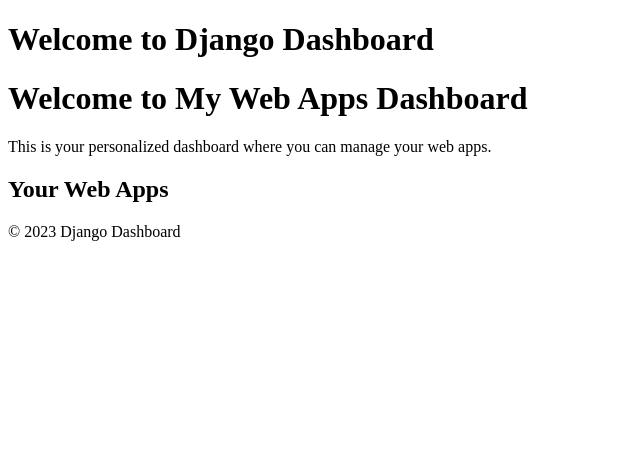
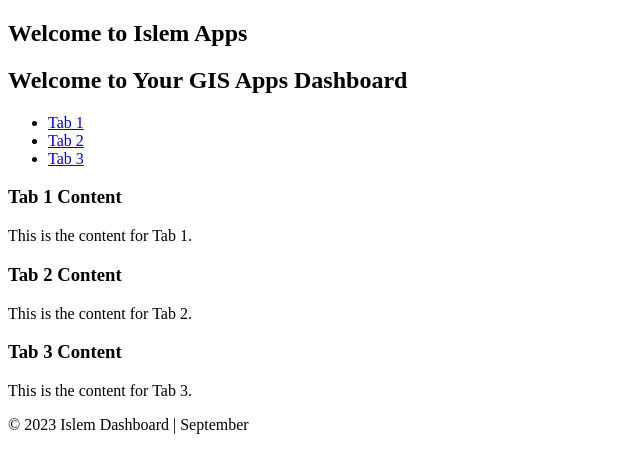
Before and after one commit to Beni1803/ISLEM-SOLUTIONS, a Python web app: template dashboard/templates/dashboard/dashboard.html in a window 1280 px wide. Shown: the top 473 px of the page, without its empty margins (0-640 px from the left). Run offline with Jinja, Linux system fonts and the light colour scheme; the template is opened without the code that fills it, so the values that code supplies are empty.

Commit message:
tabs add

```diff
--- a/dashboard/templates/base_generic.html
+++ b/dashboard/templates/base_generic.html
@@ -1,20 +1,36 @@
-<!-- templates/base_generic.html -->
 <!DOCTYPE html>
-<html>
+<html lang="en">
 <head>
-    <title>Django Dashboard</title>
+    <meta charset="UTF-8">
+    <meta name="viewport" content="width=device-width, initial-scale=1.0">
+    <title>Dashboard</title>
 </head>
 <body>
     <header>
-        <h1>Welcome to Django Dashboard</h1>
+        <nav>
+            <h1>Welcome to Islem Apps</h1>
+        </nav>
     </header>
     <main>
-        {% block content %}
-        <!-- This space will be filled by the content of child templates -->
-        {% endblock %}
+        <section class="content">
+            {% block content %}
+            <!-- This space will be filled by the content of child templates -->
+            {% endblock %}
+        </section>
     </main>
     <footer>
-        <p>&copy; 2023 Django Dashboard</p>
+        <p>&copy; <span id="current-year"></span> Islem Dashboard | <span id="current-month"></span></p>
     </footer>
+
+    <script>
+        // JavaScript to set the current year and month dynamically
+        const currentDate = new Date();
+        const currentYear = currentDate.getFullYear();
+        const months = ['January', 'February', 'March', 'April', 'May', 'June', 'July', 'August', 'September', 'October', 'November', 'December'];
+        const currentMonth = months[currentDate.getMonth()];
+
+        document.getElementById("current-year").textContent = currentYear;
+        document.getElementById("current-month").textContent = currentMonth;
+    </script>
 </body>
 </html>
--- a/dashboard/templates/dashboard/dashboard.html
+++ b/dashboard/templates/dashboard/dashboard.html
@@ -1,16 +1,29 @@
 {% extends "base_generic.html" %}
 
 {% block content %}
-  <h1>Welcome to My Web Apps Dashboard</h1>
-  <p>This is your personalized dashboard where you can manage your web apps.</p>
+  <h2>Welcome to Your GIS Apps Dashboard</h2>
 
-  <h2>Your Web Apps</h2>
-  <ul>
-  {% for app in apps %}
-    <li>
-      <strong>{{ app.name }}</strong> - {{ app.description }}<br>
-      URL: <a href="{{ app.url }}" target="_blank">{{ app.url }}</a>
-    </li>
-  {% endfor %}
-  </ul>
+  <div class="tabs">
+    <ul>
+      <li><a href="#tab1">Tab 1</a></li>
+      <li><a href="#tab2">Tab 2</a></li>
+      <li><a href="#tab3">Tab 3</a></li>
+    </ul>
+
+    <div id="tab1">
+      <h3>Tab 1 Content</h3>
+      <p>This is the content for Tab 1.</p>
+    </div>
+
+    <div id="tab2">
+      <h3>Tab 2 Content</h3>
+      <p>This is the content for Tab 2.</p>
+    </div>
+
+    <div id="tab3">
+      <h3>Tab 3 Content</h3>
+      <p>This is the content for Tab 3.</p>
+    </div>
+  </div>
+</div>
 {% endblock %}
```
